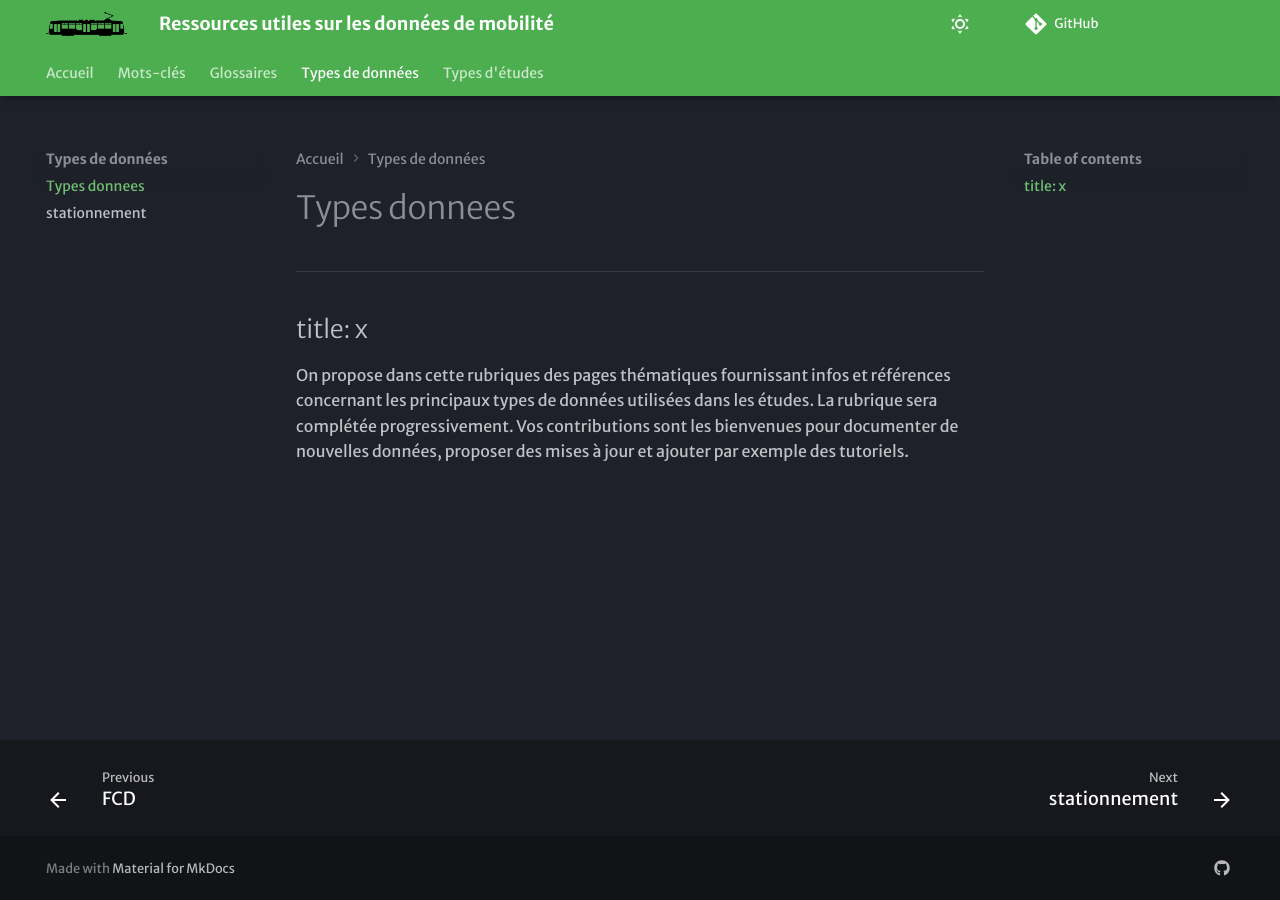
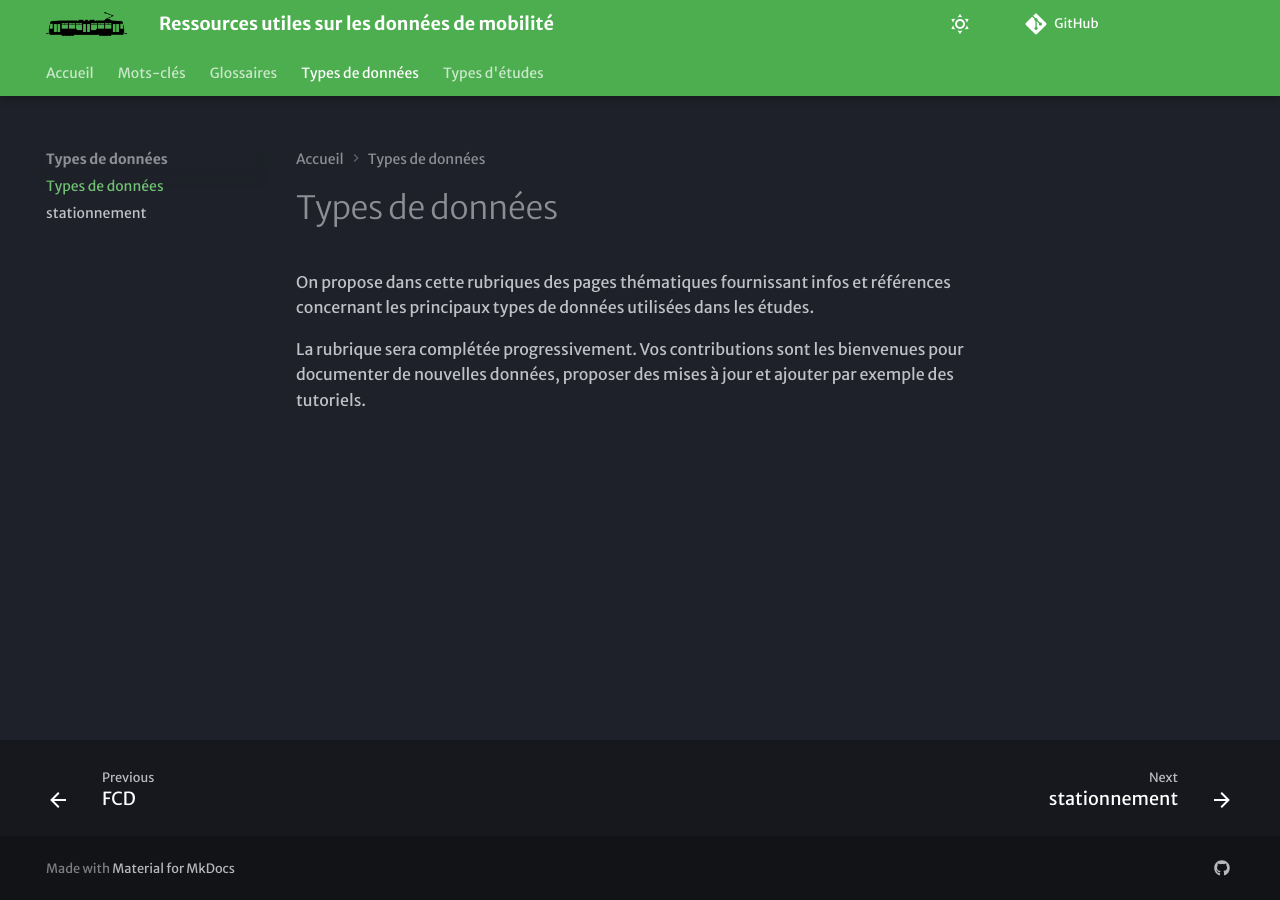
Before and after one commit to xdurang/mobscidat, an MkDocs documentation site: the page built from docs/types_donnees/types_donnees.md, in a window 1280 px wide. Built offline with MkDocs 1.6.1 and Material for MkDocs 9.7.7, drawn with Linux system fonts in a browser that asks for light colours; some web fonts are replaced; comment, search, counter and statistics services are not loaded.

Commit message:
Update types_donnees.md

```diff
--- a/docs/types_donnees/types_donnees.md
+++ b/docs/types_donnees/types_donnees.md
@@ -1,7 +1,7 @@
-
 ---
-title: x
+title: Types de données
 ---
 On propose dans cette rubriques des pages thématiques fournissant infos et références concernant les principaux types de données utilisées dans les études.
+
 La rubrique sera complétée progressivement.
 Vos contributions sont les bienvenues pour documenter de nouvelles données, proposer des mises à jour et ajouter par exemple des tutoriels.
```
